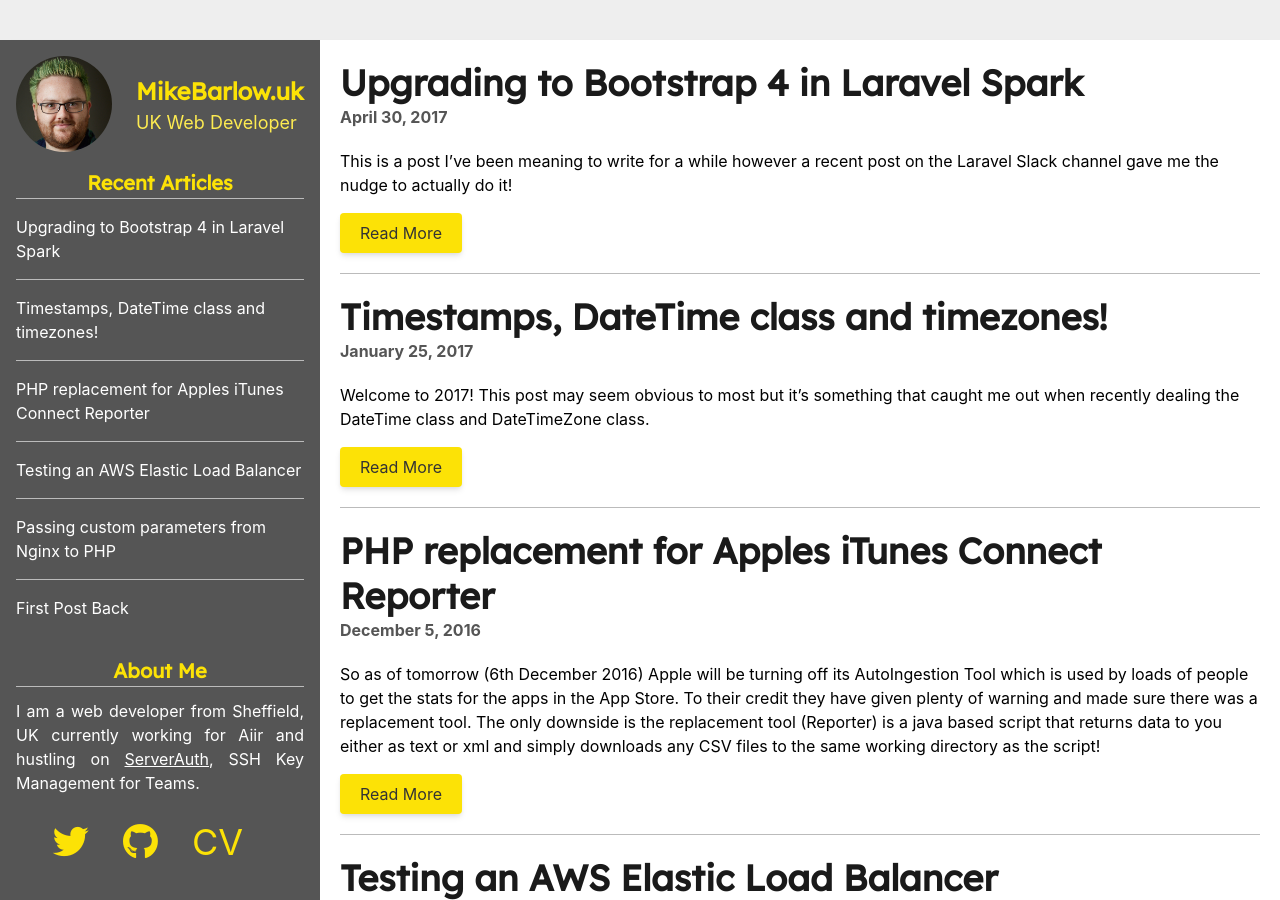
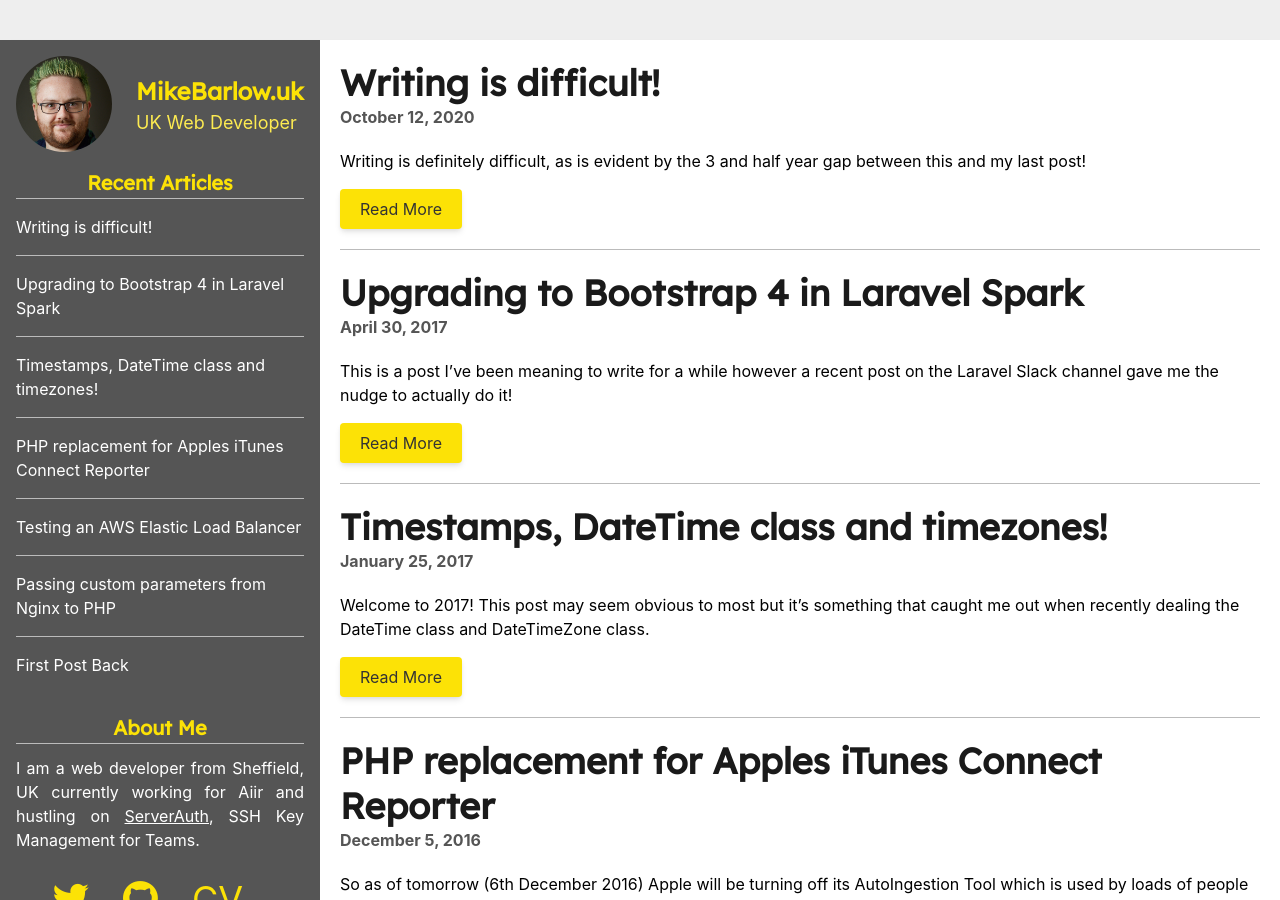
Before and after one commit to peakstoneuk/peakstoneuk.github.io, a Jekyll site: the page built from index.html, in a window 1280 px wide and 900 px high. Built offline with Jekyll 4.4.1, drawn with Linux system fonts in a browser that asks for light colours; some of the changed lines change nothing that is shown; some of the changed text lies outside the part shown.

Commit message:
new post finally

```diff
--- a/_includes/footer.html
+++ b/_includes/footer.html
@@ -4,6 +4,6 @@
 
 <div class="w-full text-center">
     <p class="text-gray-600 text-sm mt-5 pb-5">
-        &copy; 2019 Mike Barlow
+        &copy; 2020 Mike Barlow
     </p>
 </div>
--- /dev/null
+++ b/_posts/2020-10-12-writing-is-difficult.markdown
@@ -0,0 +1,29 @@
+---
+layout: post
+title:  "Writing is difficult!"
+date:   2020-10-12 09:00:00 +0000
+---
+
+Writing is definitely difficult, as is evident by the 3 and half year gap between this and my last post!
+
+Not only the writing but I also find coming up with ideas of things to write difficult. Technical writing is something that I always want to do more of, however I find myself never knowing what to write and when I do find something, it's been done a million times already so I never bother!
+
+For the articles I read and think "I wish I'd known that and written about it", the authors have usually found something out by doing a task. They've stumbled across something through necessity. It's similar, to how people come across ideas for their side projects (or even main businesses). I need to do X, nobody does X so I shall build a system to do it and sell it. Alternatively, I need to do X, I've learnt how to do X, now I shall write an article and blog about it!
+
+In recent years I've found myself going round in circles trying to find the perfect side project idea, failing, finding another, failing and so on. These projects have usually been a standard API or a fairly standard SaaS system, rarely have they provided a challenge that needed solving and therefore supplied good article material.
+
+With focussing so much on trying to find the perfect side project, I've also rarely found myself in a position where I build something for fun, "how do I build this?" or "how does this work?". Other things that usually lead to learning more and providing ideas for things to write and share.
+
+Things that I have tried, I've never had the motivation to finish as the next side project idea comes along and the desire to make extra cash on the side takes over that yearning for wanting to learn something new.
+
+Well, hopefully it stops here. While I am still heavily focussed on taking my current side project, ServerAuth, as far as possible (especially now we have a paying customer!), I am taking this opportunity to start a record of the CMS I am intending on building.
+
+My _very rough_ plan, is to build out a modular CMS in Laravel. There are definitely a few great options out there already, Statamic and Jigsaw are two that spring to mind. But, on the database driven front, I don't feel there are as many great options.
+
+With this build, my ultimate goal is to have a CMS that is great for developers to build upon with Laravel at its core but also a great CMS for people to use, much like (for all its sins) WordPress. The side goal with this, ties into the "modular" part of it. I want to make well tested modules that a developer could install and use in their own project, separate from the CMS. e.g. The first module I've built already is a package to handle theme management. This in theory could be dropped in to and setup in any Laravel project!
+
+My hope is that forcing myself to build this and write about the modules I'm building, even if it's just a "I've built this new module it can do X, Y, Z" type article, it will force me to write more and hopefully down the line lead to more things as I write about other aspects of building the CMS.
+
+Assuming I can stay motivated throughout writing the documentation for the module, I should have a write up of the Theme Manager module in the coming months.
+
+If you want to check out the package so far you can find it at [https://github.com/Aldrumo](https://github.com/aldrumo). Aldrumo (I've been pronouncing it Al-Drew-Mo), is what I'm calling the CMS! It's an anagram of "modular", gotta love those online generators!
```
